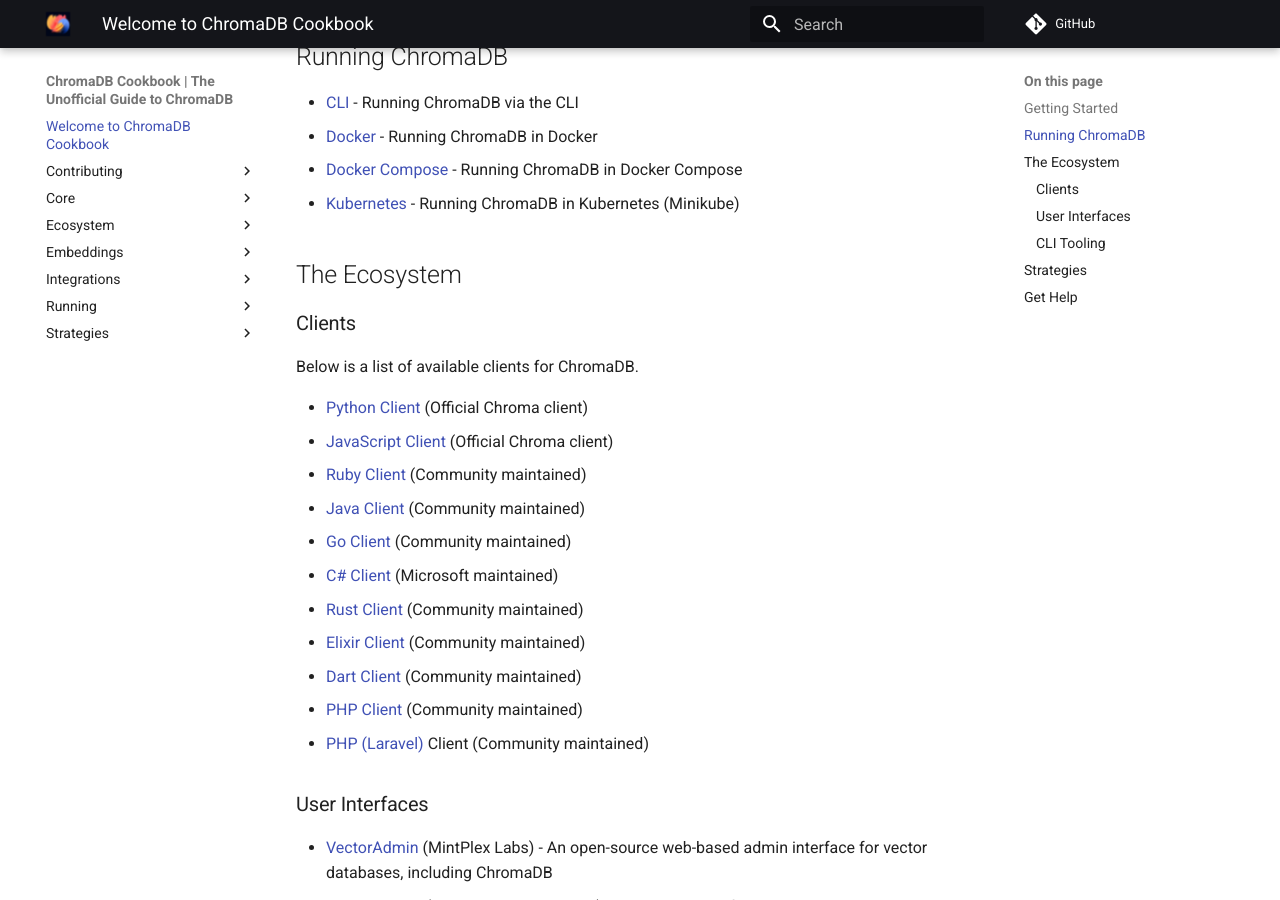
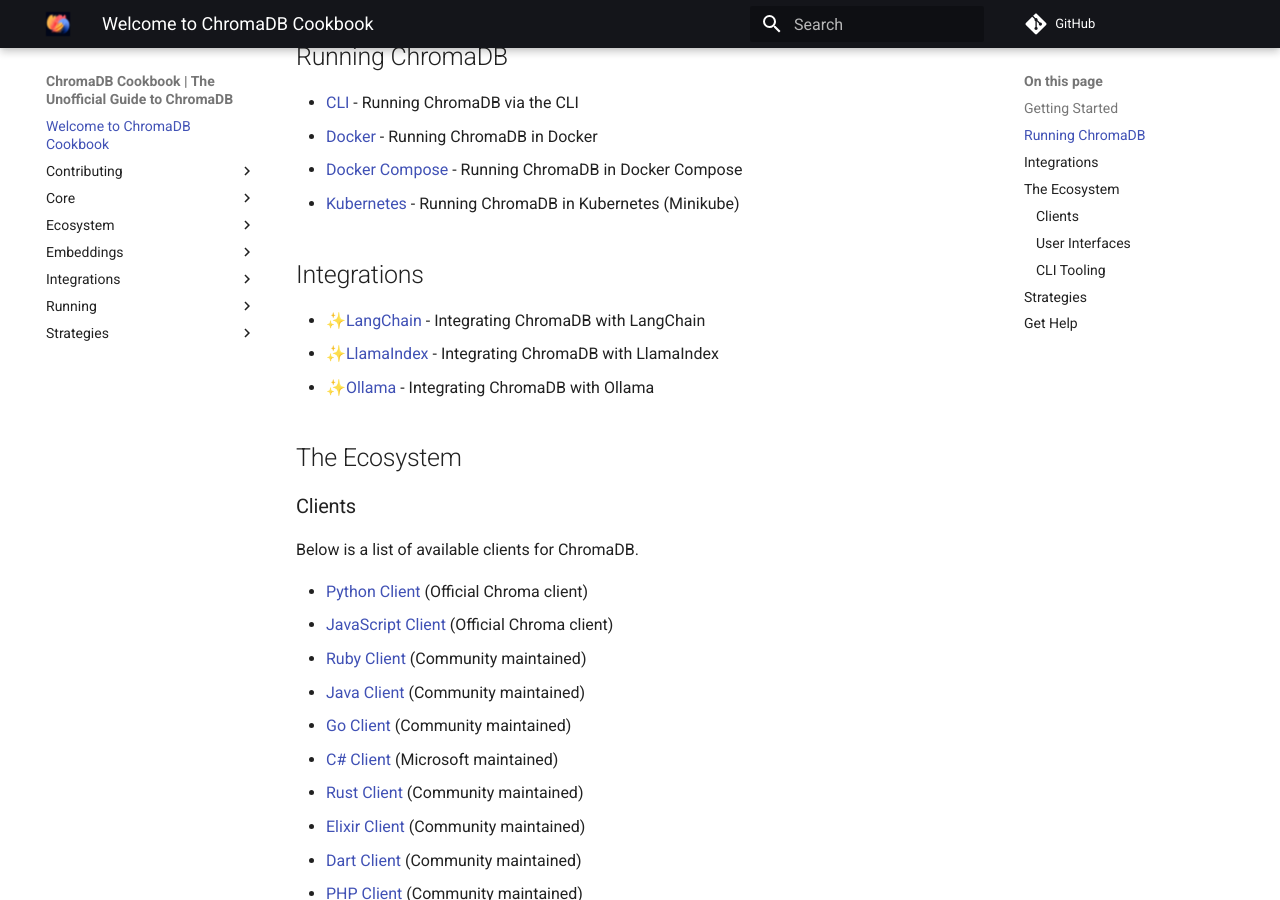
Before and after one commit to amikos-tech/chroma-cookbook, an MkDocs documentation site: the page built from docs/index.md, in a window 1280 px wide and 900 px high, scrolled down 633 px. Built offline with MkDocs 1.6.1 and Material for MkDocs 9.7.7, drawn with Linux system fonts in a browser that asks for light colours; comment, search, counter and statistics services are not loaded.

Commit message:
feat: Added Ollama Integration
- Update integrations on the main page

```diff
--- a/docs/index.md
+++ b/docs/index.md
@@ -24,6 +24,12 @@
 - [Docker](running/running-chroma.md#docker) - Running ChromaDB in Docker
 - [Docker Compose](running/running-chroma.md#docker-compose-cloned-repo) - Running ChromaDB in Docker Compose
 - [Kubernetes](running/running-chroma.md#minikube-with-helm-chart) - Running ChromaDB in Kubernetes (Minikube)
+
+## Integrations
+
+- ✨[LangChain](integrations/langchain/index.md) - Integrating ChromaDB with LangChain
+- ✨[LlamaIndex](integrations/llamaindex/index.md) - Integrating ChromaDB with LlamaIndex
+- ✨[Ollama](integrations/ollama/index.md) - Integrating ChromaDB with Ollama
 
 ## The Ecosystem
 
```
Also changed, not shown: docs/integrations/langchain/index.md (added, +4 -0 lines), docs/integrations/llamaindex/index.md (added, +3 -0 lines), docs/integrations/ollama/index.md (added, +4 -0 lines), docs/integrations/ollama/embeddings.md (renamed from docs/integrations/ollama/ollama-embeddings.md).
